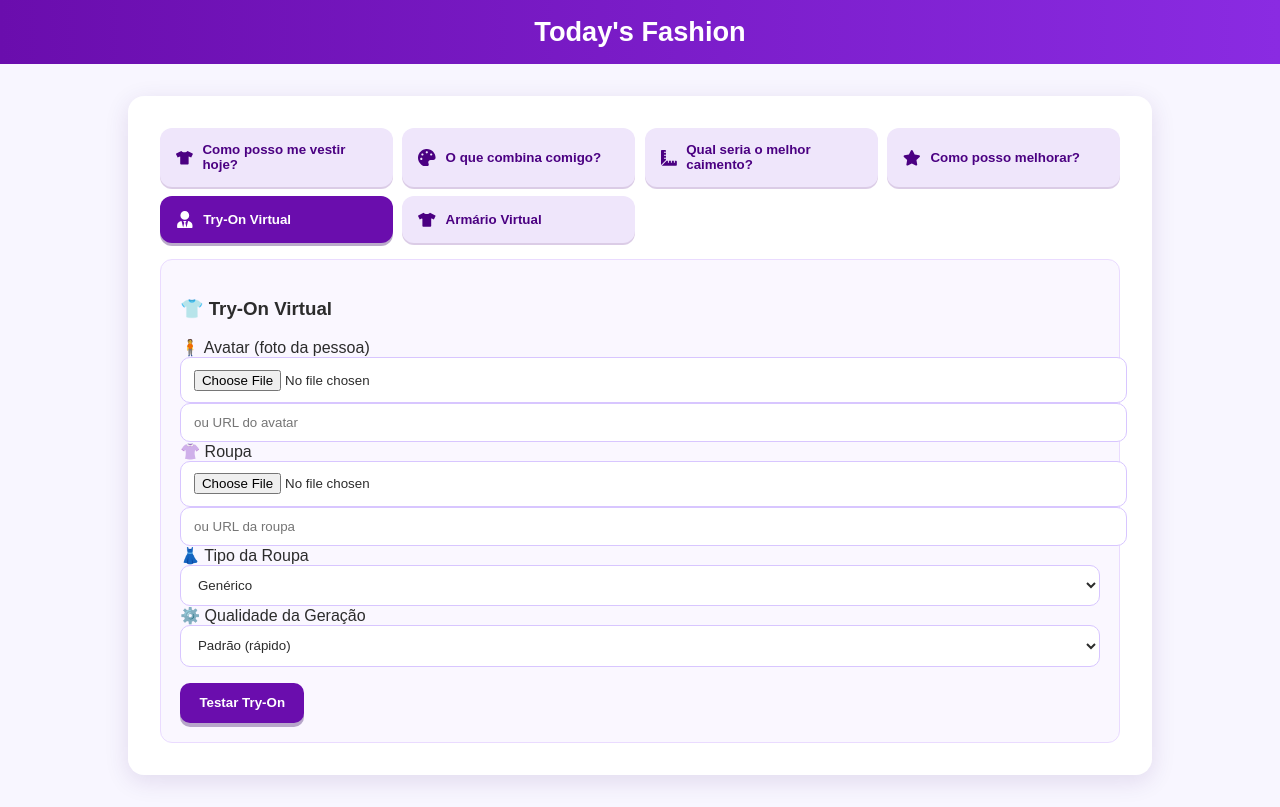
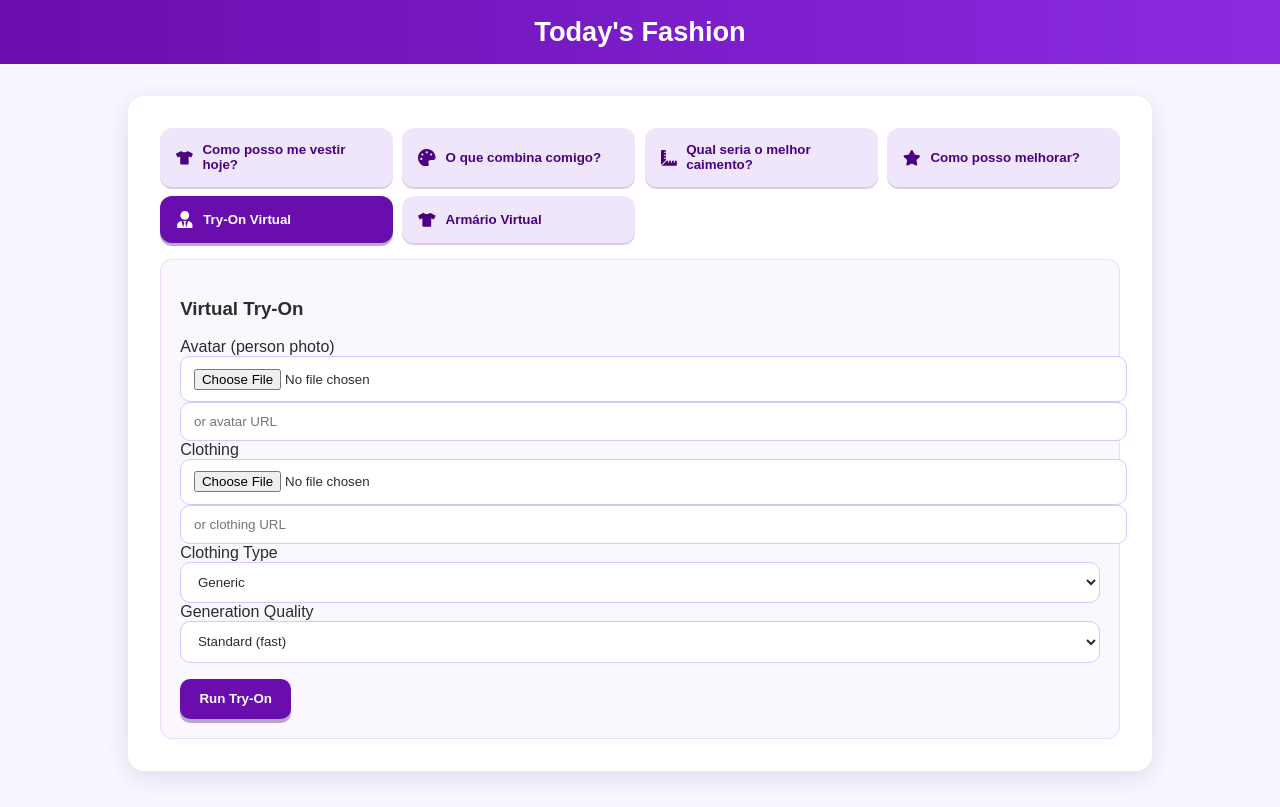
Before and after one commit to LeonardoDanna/PIVI, a React app in the folder frontend/: page / in a window 1280 px wide. Both pictures are taken after a click on the button "Try-On Virtual". Built offline with nearby package versions, Linux system fonts and the light colour scheme; the HTML template or start-up script is replaced by a standard one.

Commit message:
adjusting try on

```diff
--- a/frontend/src/components/TabTryOn.jsx
+++ b/frontend/src/components/TabTryOn.jsx
@@ -11,27 +11,53 @@ export default function TryOnForm({ backendUrl }) {
   const [quality, setQuality] = useState("standard");
   const [progress, setProgress] = useState(0);
   const [stage, setStage] = useState("idle");
-  const [clothingType, setClothingType] = useState("generic"); // 👕 novo estado
+  const [clothingType, setClothingType] = useState("generic");
 
   const controllerRef = useRef(null);
 
-  // 🔤 Prompts específicos por tipo de roupa
   const PROMPTS_BY_TYPE = {
-    generic:
-      "ultra realistic fashion photo, detailed fabric texture, studio lighting, soft realistic wrinkles",
-    shirt:
-      "realistic photo of a t-shirt or blouse, upper body clothing only, visible sleeves and collar, fits naturally on torso, professional fashion photo",
-    pants:
-      "realistic photo of pants or jeans, bottom clothing only, fitted at waist and legs, clear separation from torso, realistic fabric folds",
-    shorts:
-      "realistic photo of shorts, bottom clothing only, above knees, clear waistline, realistic shadows and texture",
-    jacket:
-      "realistic photo of a jacket, worn over shirt, visible sleeves and zipper/buttons, fabric thickness visible",
-    dress:
-      "realistic photo of a dress, full body garment, smooth fabric transition from top to bottom, professional studio lighting",
-    skirt:
-      "realistic photo of a skirt, worn at waist, fabric ending around thighs, clear separation from upper body, soft natural folds",
+    generic: `
+      apply the clothing naturally on the person in the input photo,
+      keep the person's original face, body, pose, lighting and background unchanged,
+      only replace the clothing region realistically, high detail and photorealism.
+    `,
+    shirt: `
+      make the person wear the provided shirt or blouse naturally,
+      preserve the original face, body shape, pose, lighting and background exactly,
+      only modify the upper body clothing region, realistic fabric folds and texture.
+    `,
+    pants: `
+      make the person wear the provided pants naturally on the lower body,
+      preserve the original face, skin, pose, lighting and background without change,
+      only modify the waist-to-feet region for the pants, realistic texture, shadows and folds.
+    `,
+    shorts: `
+      make the person wear the provided shorts realistically,
+      preserve the original face, pose, lighting and background exactly,
+      only modify the lower body region to show shorts, photorealistic texture.
+    `,
+    jacket: `
+      make the person wear the provided jacket over existing clothes naturally,
+      preserve the original face, pose, lighting and background without change,
+      only modify torso and arms, realistic jacket fabric and lighting.
+    `,
+    dress: `
+      make the person wear the provided dress naturally,
+      preserve the original face, pose, lighting and background identical,
+      modify only the clothing region, realistic full-body garment fit.
+    `,
+    skirt: `
+      make the person wear the provided skirt realistically,
+      preserve the original face, pose, lighting and background,
+      modify only the lower torso region, realistic skirt folds and shadows.
+    `,
   };
+
+  const NEGATIVE_PROMPT = `
+    face changes, different person, distorted body, altered lighting,
+    background change, unrealistic proportions, double limbs,
+    blur, low quality, artifacts, bad anatomy, fake face
+  `;
 
   useEffect(() => {
     return () => {
@@ -42,19 +68,16 @@ export default function TryOnForm({ backendUrl }) {
   async function removeBackground(file) {
     setStage("removing");
     setProgress(20);
-
     const formData = new FormData();
     formData.append("image", file);
-
     const resp = await fetch(
       backendUrl.replace("try-on-diffusion", "remove-background"),
       { method: "POST", body: formData }
     );
-
-    if (!resp.ok) throw new Error("Falha ao remover fundo da roupa.");
+    if (!resp.ok) throw new Error("Failed to remove background.");
     const blob = await resp.blob();
     const cleanedFile = new File([blob], file.name, { type: "image/png" });
-    console.log("✅ Fundo removido:", cleanedFile);
+    console.log("Background removed:", cleanedFile);
     return cleanedFile;
   }
 
@@ -67,23 +90,26 @@ export default function TryOnForm({ backendUrl }) {
     setStage("generating");
 
     try {
-      let options = {};
       const hasFiles = avatarImage || clothingImage;
       const hasUrls = avatarUrl.trim() !== "" && clothingUrl.trim() !== "";
 
       if (!hasFiles && !hasUrls) {
-        setError("Envie arquivos ou URLs válidas para o avatar e a roupa.");
+        setError(
+          "Please upload valid files or URLs for both avatar and clothing."
+        );
         setLoading(false);
         return;
       }
 
-      // 🧠 Seleciona prompt com base no tipo escolhido
       const clothingPrompt =
         PROMPTS_BY_TYPE[clothingType] || PROMPTS_BY_TYPE.generic;
 
+      let options = {};
+      controllerRef.current = new AbortController();
+      const signal = controllerRef.current.signal;
+
       if (hasFiles) {
         const formData = new FormData();
-
         if (avatarImage) formData.append("avatar_image", avatarImage);
 
         let finalClothingFile = clothingImage;
@@ -95,39 +121,45 @@ export default function TryOnForm({ backendUrl }) {
         if (finalClothingFile)
           formData.append("clothing_image", finalClothingFile);
 
-        // 🪄 inclui o prompt no FormData
         formData.append("clothing_prompt", clothingPrompt);
+        formData.append("negative_prompt", NEGATIVE_PROMPT);
         formData.append("quality", quality);
+        formData.append("clothing_type", clothingType);
 
-        options = { method: "POST", body: formData };
+        options = { method: "POST", body: formData, signal };
       } else {
         const payload = {
           avatar_image_url: avatarUrl,
           clothing_image_url: clothingUrl,
-          clothing_prompt: clothingPrompt, // 🪄 inclui prompt no JSON
+          clothing_prompt: clothingPrompt,
+          negative_prompt: NEGATIVE_PROMPT,
           quality,
+          clothing_type: clothingType,
         };
         options = {
           method: "POST",
           headers: { "Content-Type": "application/json" },
           body: JSON.stringify(payload),
+          signal,
         };
       }
 
-      controllerRef.current = new AbortController();
-      options.signal = controllerRef.current.signal;
+      console.groupCollapsed("TRY-ON REQUEST");
+      console.log("Clothing type:", clothingType);
+      console.log("Quality:", quality);
+      console.log("Clothing prompt:", clothingPrompt.trim());
+      console.log("Negative prompt:", NEGATIVE_PROMPT.trim());
+      console.groupEnd();
+
       setProgress(50);
-
       const timeout = new Promise((_, reject) =>
-        setTimeout(() => reject(new Error("Tempo limite excedido.")), 120000)
+        setTimeout(() => reject(new Error("Request timeout.")), 120000)
       );
 
       const response = await Promise.race([
         fetch(backendUrl, options),
         timeout,
       ]);
-
-      setStage("generating");
       setProgress(80);
 
       if (!response.ok) {
@@ -135,13 +167,13 @@ export default function TryOnForm({ backendUrl }) {
         try {
           errData = await response.json();
         } catch {
-          errData = { error: "Erro inesperado na API." };
+          errData = { error: "Unexpected API error." };
         }
-        throw new Error(errData.error || "Erro ao processar imagem.");
+        throw new Error(errData.error || "Image processing failed.");
       }
 
       const contentType = response.headers.get("Content-Type") || "";
-      console.log("🔍 Tipo de resposta:", contentType);
+      console.log("Response content type:", contentType);
 
       if (
         contentType.includes("image") ||
@@ -149,21 +181,21 @@ export default function TryOnForm({ backendUrl }) {
       ) {
         const blob = await response.blob();
         const imageUrl = URL.createObjectURL(blob);
-        console.log("✅ Imagem recebida — tamanho:", blob.size, "bytes");
+        console.log("Image received:", blob.size, "bytes");
         setResultImage(imageUrl);
       } else {
         const data = await response.json();
-        console.log("🔗 Resposta JSON:", data);
+        console.log("JSON response:", data);
         setResultImage(data.output_url || data.result || null);
       }
 
       setProgress(100);
     } catch (err) {
       if (err.name === "AbortError") {
-        console.warn("🔕 Requisição cancelada.");
+        console.log("Request aborted.");
       } else {
-        console.error("Erro no Try-On:", err);
-        setError(err.message || "Falha ao gerar imagem.");
+        console.error("Try-On error:", err);
+        setError(err.message || "Failed to generate image.");
       }
     } finally {
       setLoading(false);
@@ -174,12 +206,10 @@ export default function TryOnForm({ backendUrl }) {
 
   return (
     <div>
-      <h3>👕 Try-On Virtual</h3>
-
+      <h3>Virtual Try-On</h3>
       <form onSubmit={handleSubmit} className="tryon-form">
-        {/* Avatar */}
         <div className="form-group">
-          <label>🧍 Avatar (foto da pessoa)</label>
+          <label>Avatar (person photo)</label>
           <input
             type="file"
             accept="image/*"
@@ -188,16 +218,15 @@ export default function TryOnForm({ backendUrl }) {
           />
           <input
             type="text"
-            placeholder="ou URL do avatar"
+            placeholder="or avatar URL"
             value={avatarUrl}
             disabled={loading}
             onChange={(e) => setAvatarUrl(e.target.value)}
           />
         </div>
 
-        {/* Roupa */}
         <div className="form-group">
-          <label>👚 Roupa</label>
+          <label>Clothing</label>
           <input
             type="file"
             accept="image/*"
@@ -206,56 +235,52 @@ export default function TryOnForm({ backendUrl }) {
           />
           <input
             type="text"
-            placeholder="ou URL da roupa"
+            placeholder="or clothing URL"
             value={clothingUrl}
             disabled={loading}
             onChange={(e) => setClothingUrl(e.target.value)}
           />
         </div>
 
-        {/* Tipo da roupa */}
         <div className="form-group">
-          <label>👗 Tipo da Roupa</label>
+          <label>Clothing Type</label>
           <select
             value={clothingType}
             onChange={(e) => setClothingType(e.target.value)}
             disabled={loading}
           >
-            <option value="generic">Genérico</option>
-            <option value="shirt">Camisa / Blusa</option>
-            <option value="pants">Calça</option>
+            <option value="generic">Generic</option>
+            <option value="shirt">Shirt / Blouse</option>
+            <option value="pants">Pants</option>
             <option value="shorts">Shorts</option>
-            <option value="jacket">Jaqueta / Casaco</option>
-            <option value="dress">Vestido</option>
-            <option value="skirt">Saia</option>
+            <option value="jacket">Jacket / Coat</option>
+            <option value="dress">Dress</option>
+            <option value="skirt">Skirt</option>
           </select>
         </div>
 
-        {/* Qualidade */}
         <div className="form-group">
-          <label>⚙️ Qualidade da Geração</label>
+          <label>Generation Quality</label>
           <select
             value={quality}
             onChange={(e) => setQuality(e.target.value)}
             disabled={loading}
           >
-            <option value="standard">Padrão (rápido)</option>
-            <option value="high">Alta (detalhada)</option>
-            <option value="ultra">Ultra (máxima qualidade)</option>
+            <option value="standard">Standard (fast)</option>
+            <option value="high">High (detailed)</option>
+            <option value="ultra">Ultra (maximum quality)</option>
           </select>
         </div>
 
-        {/* Botão */}
         <button type="submit" className="btn-primary" disabled={loading}>
           {loading
             ? stage === "removing"
-              ? "Removendo fundo da roupa..."
-              : "Gerando imagem..."
-            : "Testar Try-On"}
+              ? "Removing background..."
+              : "Generating..."
+            : "Run Try-On"}
         </button>
       </form>
 
-      {/* Barra de progresso */}
       {loading && (
         <div
           style={{
@@ -278,14 +303,14 @@ export default function TryOnForm({ backendUrl }) {
         </div>
       )}
 
-      {error && <p className="error">⚠️ {error}</p>}
+      {error && <p className="error">{error}</p>}
 
       {resultImage && (
         <div className="resultado">
-          <h4>🖼️ Resultado</h4>
+          <h4>Result</h4>
           <img
             src={resultImage}
-            alt="Resultado Try-On"
+            alt="Try-On Result"
             className="tryon-result"
             style={{
               maxWidth: "100%",
```
Also changed, not shown: 1 other file (tests, documents, lock files or other folders).
